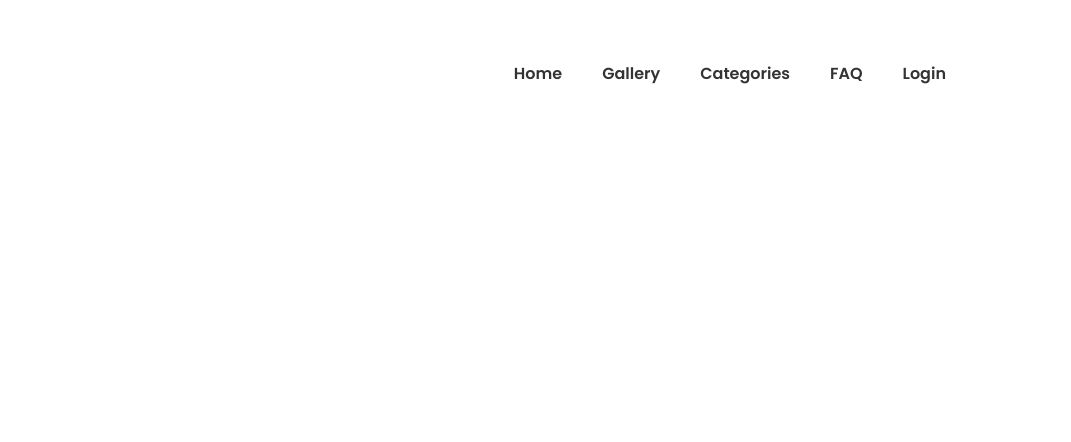
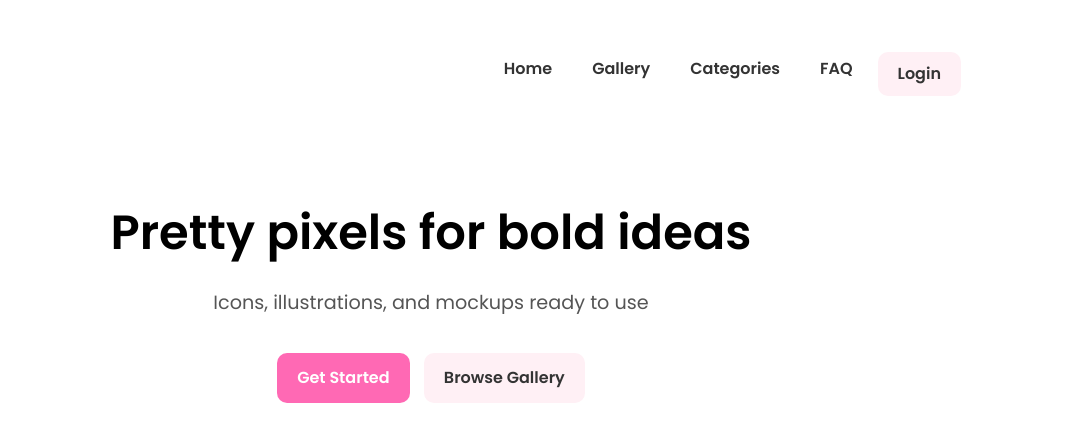
Before and after one commit to jagosia/Front-End-Course-LUT, a plain HTML site: page project/index.html in a window 1280 px wide. Shown: the full height of the page, 209-1280 px from the left. Drawn offline with Linux system fonts and the light colour scheme.

Commit message:
hero and styles for buttons

```diff
--- a/project/index.html
+++ b/project/index.html
@@ -1,5 +1,6 @@
 <!DOCTYPE html>
 <html lang="en">
+
 <head>
     <meta charset="UTF-8" />
     <meta name="viewport" content="width=device-width, initial-scale=1.0" />
@@ -9,6 +10,7 @@
     <link href="https://fonts.googleapis.com/css2?family=Poppins:wght@300;400;600;700&display=swap" rel="stylesheet" />
     <link rel="shortcut icon" href="images/icon.png" type="image/x-icon" />
 </head>
+
 <body>
     <!-- Navigation -->
     <nav class="navbar">
@@ -25,5 +27,19 @@
             </div>
         </div>
     </nav>
+
+
+    <!-- Hero -->
+    <section class="hero">
+        <div class="container">
+            <h1 class="text-xxl">Pretty pixels for bold ideas</h1>
+            <p class="hero-text">Icons, illustrations, and mockups ready to use</p>
+            <a href="#" class="btn btn-primary">Get Started</a>
+            <a href="#" class="btn">Browse Gallery</a>
+        </div>
+    </section>
+
+
 </body>
+
 </html>
--- a/project/style.css
+++ b/project/style.css
@@ -53,3 +53,51 @@ body {
 .navbar ul li a:hover {
     color: var(--primary-color);
 }
+
+/* Hero */
+.hero {
+    margin: 50px 0;
+    text-align: center;
+}
+
+.hero .text-xxl {
+    font-size: 3rem;
+    font-weight: 600;
+    margin-bottom: 20px;
+}
+
+.hero .hero-text {
+    font-size: 1.2rem;
+    margin-bottom: 30px;
+    color: #555;
+}
+
+/* Buttons */
+.btn {
+    display: inline-block;
+    padding: 13px 20px;
+    background: var(--light-color);
+    color: #333;
+    font-weight: 600;
+    text-decoration: none;
+    border: none;
+    border-radius: 10px;
+    cursor: pointer;
+    text-align: center;
+    transition: 0.5s;
+    margin: 5px;
+}
+
+.btn:hover {
+    opacity: 0.8;
+}
+
+.btn-primary {
+    background: var(--primary-color);
+    color: #fff;
+}
+
+.btn-block {
+    display: block;
+    width: 100%;
+}
```
Lines whose indentation alone changed are shown as unchanged.
